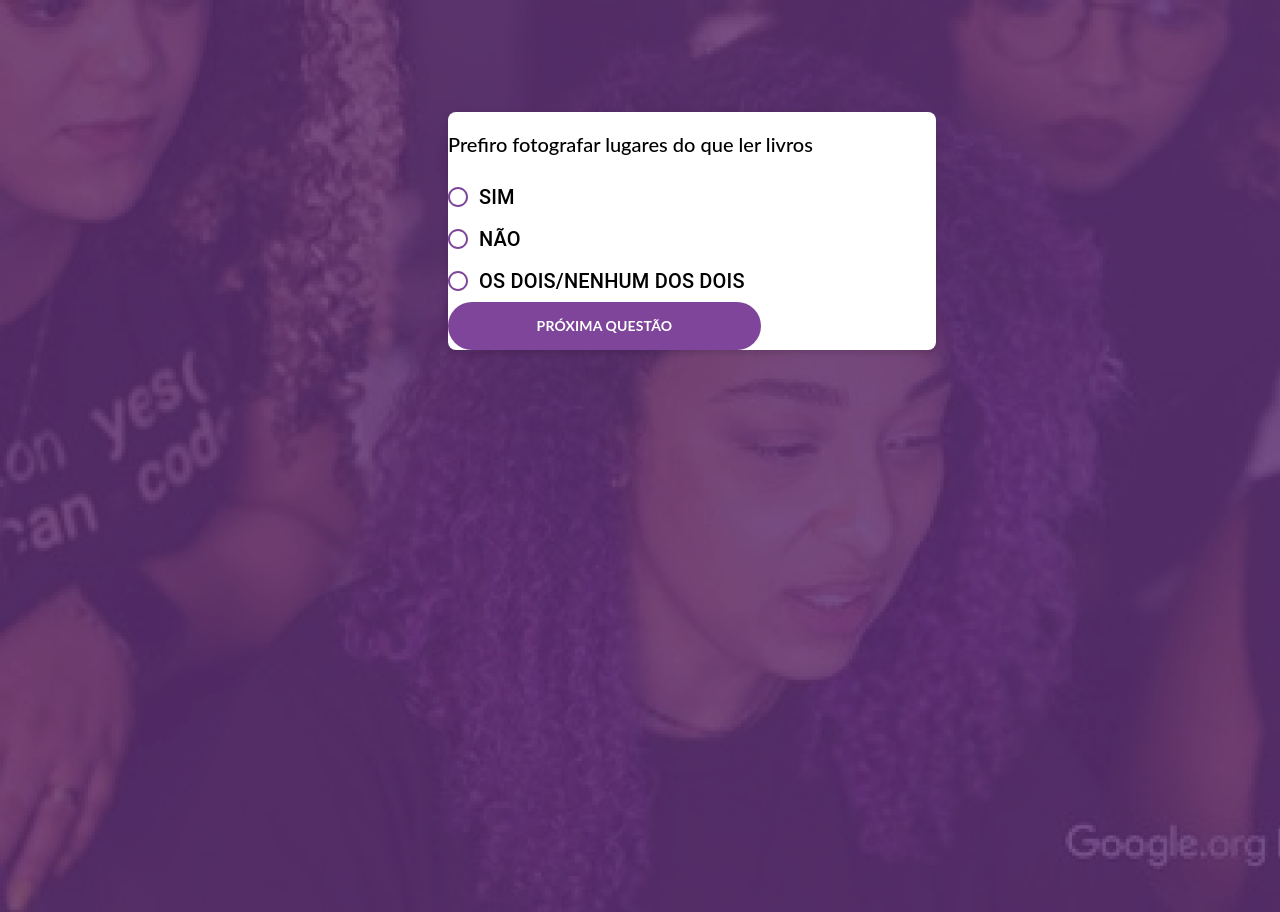
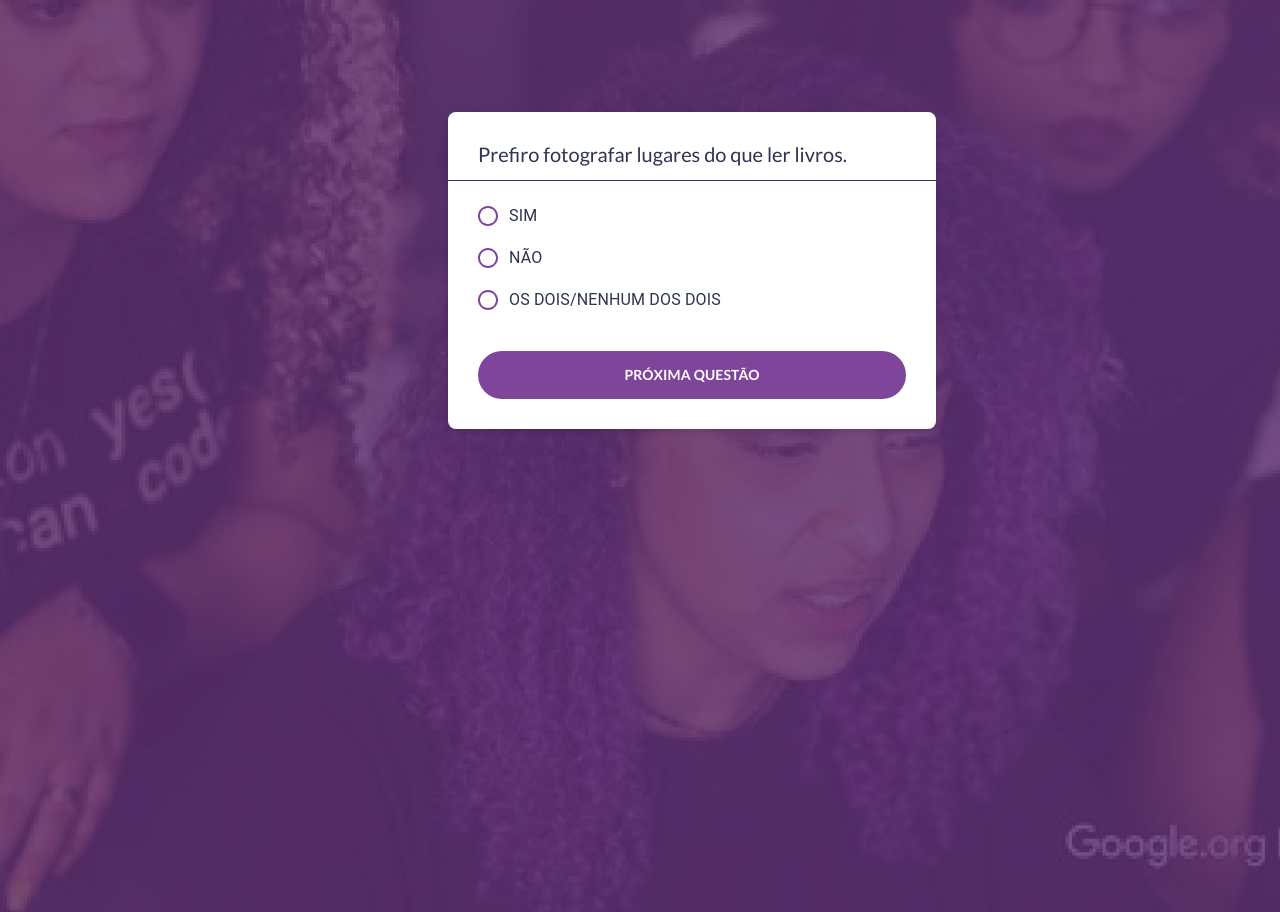
Before and after one commit to naylasouza/reprograma-quiz, a React (Create React App) app: page /quiz in a window 1280 px wide. Built offline with nearby package versions, Linux system fonts and the light colour scheme.

Commit message:
style de quiz finalizado

```diff
--- a/public/index.html
+++ b/public/index.html
@@ -2,11 +2,7 @@
 <html lang="en">
   <head>
     <meta charset="utf-8" />
-    <meta
-      name="description"
-      content="Web site created using create-react-app"
-    />
-    <!-- <link rel="apple-touch-icon" href="%PUBLIC_URL%/logo192.png" /> -->
+    <link href="https://fonts.googleapis.com/css?family=Lato:400,700" rel="stylesheet">
     <title>{reprograma - quiz}</title>
   </head>
   <body>
--- a/src/components/Card/index.tsx
+++ b/src/components/Card/index.tsx
@@ -1,13 +1,12 @@
-import React, { CSSProperties, ReactNode } from 'react'
+import React, { ReactNode } from 'react'
 import './style.scss'
 
 interface Props {
-  style?: CSSProperties
   className?: string
   children: ReactNode
 }
 
-const Card = ({ style, className, children }: Props): JSX.Element => {
+const Card = ({className, children }: Props): JSX.Element => {
   return (
     <div className='card-login grid-column-5-10'>
       <div className={`${className}`}>
--- a/src/pages/Home/style.scss
+++ b/src/pages/Home/style.scss
@@ -3,7 +3,7 @@ body{
   background-repeat: no-repeat;
   background-size:cover;
   height: 100vh;
-  font-family: 'Lato', sans-serif;
+  font-family: 'Lato', sans-serif !important;
   margin: 0;
 }
 .container{
--- a/src/pages/Quiz/index.tsx
+++ b/src/pages/Quiz/index.tsx
@@ -10,52 +10,57 @@ const Quiz = (): JSX.Element => {
 
 	const questions = [
 		{
-			questionTitle: 'Prefiro fotografar lugares do que ler livros',
-			options:[
-					{text: 'SIM'},
-					{text: 'NÃO'},
-					{text: 'OS DOIS/NENHUM DOS DOIS'},
+			questionTitle: 'Prefiro fotografar lugares do que ler livros.',
+			options: [
+				{ text: 'SIM', pontos: 10 },
+				{ text: 'NÃO', pontos: -10 },
+				{ text: 'OS DOIS/NENHUM DOS DOIS', pontos: 0 },
 			],
 		},
 		{
-			questionTitle: 'Acho melhor aplicativos/sites que sejam Lindos do que Rápido',
-			options:[
-					{text: 'SIM'},
-					{text: 'NÃO'},
-					{text: 'IGUALMENTE IMPORTANTES'},
+			questionTitle: 'Acho melhor aplicativos/sites que sejam Lindos do que Rápido.',
+			options: [
+				{ text: 'SIM', pontos: 10 },
+				{ text: 'NÃO', pontos: -10 },
+				{ text: 'IGUALMENTE IMPORTANTES', pontos: 0 },
 			],
 		},
 		{
-			questionTitle: 'Me enxergo mais como artista do que como uma engenheira',
-			options:[
-					{text: 'SIM'},
-					{text: 'NÃO'},
-					{text: 'OS DOIS/NENHUM DOS DOIS'},
+			questionTitle: 'Me enxergo mais como artista do que como uma engenheira.',
+			options: [
+				{ text: 'SIM', pontos: 10 },
+				{ text: 'NÃO', pontos: -10 },
+				{ text: 'OS DOIS/NENHUM DOS DOIS', pontos: 0 },
 			],
 		},
 		{
-			questionTitle: 'Me apego tanto aos detalhes que às vezes demoro muito pra fazer minhas atividade',
-			options:[
-					{text: 'SIM'},
-					{text: 'NÃO'},
+			questionTitle: 'Me apego tanto aos detalhes que às vezes demoro muito pra fazer minhas atividade.',
+			options: [
+				{ text: 'SIM', pontos: 10 },
+				{ text: 'NÃO', pontos: -10 },
 			],
 		},
 		{
-			questionTitle: 'Prefiro História ou Ciências a Matemática ou Química',
-			options:[
-					{text: 'SIM'},
-					{text: 'NÃO'},
-					{text: 'PREFIRO IGUALMENTE TODAS'},
+			questionTitle: 'Prefiro História ou Ciências a Matemática ou Química.',
+			options: [
+				{ text: 'SIM', pontos: 10 },
+				{ text: 'NÃO', pontos: -10 },
+				{ text: 'PREFIRO IGUALMENTE TODAS', pontos: 0 },
 			],
 		},
 	]
 	const [currentQuestion, setCurrentQuestion] = useState(0)
 
 	const handleButton = () => {
+		// if(pontos === 10){
+		// 	alert('frontt');
+		// }
+
+
 		const nextQuestion = currentQuestion + 1;
-		if(nextQuestion < questions.length){
+		if (nextQuestion < questions.length) {
 			setCurrentQuestion(nextQuestion);
-		}else{
+		} else {
 			alert("ACABBBBBBBOOOUUUUU ")
 		}
 
@@ -63,24 +68,29 @@ const Quiz = (): JSX.Element => {
 
 	return (
 		<div className=" container-grid">
-			<Card  >
+			<Card className=""  >
 				<p className="question">{questions[currentQuestion].questionTitle}</p>
-				<div >
-					<FormControl>
+				<div className="line-divider" />
+				<div className="icon-button">
+					<FormControl >
 						<RadioGroup>
 							{questions[currentQuestion].options.map(({ text, text: radioLabel }) => (
 								<FormControlLabel
-								className="question icon-radio"
+									className="icon-radio"
 									value={text}
 									control={<Radio />}
 									label={radioLabel} />
 							))}
-						<Button text={"Próxima questão"}
-						onClick={handleButton} />
-
 						</RadioGroup>
 					</FormControl>
 				</div>
+				<div className="margin-30">
+				<Button
+				  text={"Próxima questão"}
+				  onClick={handleButton}
+				/>
+				</div>
+
 			</Card>
 		</div>
 	)
--- a/src/pages/Quiz/style.scss
+++ b/src/pages/Quiz/style.scss
@@ -5,11 +5,18 @@
 	}
 }
 .question{
-	font-size: 20px;
+  font-size: 20px;
   font-weight: 500;
-
+  color: #2e3451 !important;
+  margin:30px 30px 14px
 }
-.MuiTypography-body1{
-	font-size: 20px !important;
-  font-weight: 500 !important;
+.icon-button{
+  margin: 14px 30px 30px;
+  color: #2e3451 !important;
 }
+.line-divider{
+	border-bottom: solid 1.6px #2e3451;
+}
+.margin-30{
+	margin: 30px
+}
```
Also changed, not shown: public/logo192.png (deleted), public/logo512.png (deleted). Lines whose indentation alone changed are shown as unchanged.
